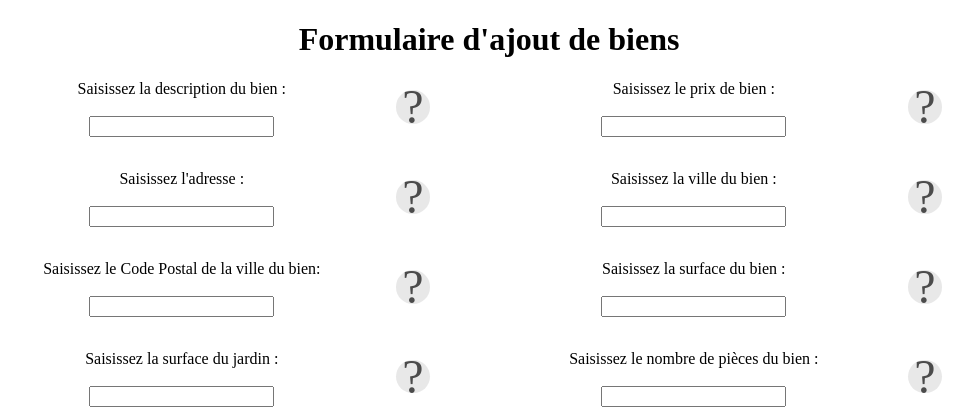
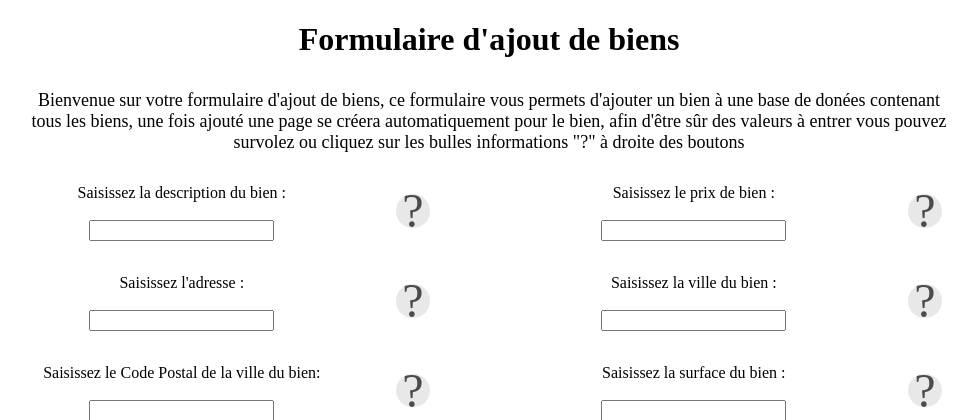
Before and after one commit to neit-H91/agenceimmo, a PHP site: page /vuescontroleurs/formAjoutBien.php in a window 1280 px wide. Shown: the part 90-510 px from the top of the page, without its empty margins (151-1128 px from the left). Run offline with PHP 8.4, Linux system fonts and the light colour scheme.

Commit message:
Update formAjoutBien.php

```diff
--- a/vuescontroleurs/formAjoutBien.php
+++ b/vuescontroleurs/formAjoutBien.php
@@ -17,9 +17,11 @@
 	<div id="page">
             <div id="contenu">
                 <h1>Formulaire d'ajout de biens</h1>
+		 <p>Bienvenue sur votre formulaire d'ajout de biens, ce formulaire vous permets d'ajouter un bien à une base de donées contenant tous les biens,
+                 une fois ajouté une page se créera automatiquement pour le bien, afin d'être sûr des valeurs à entrer vous pouvez survolez ou cliquez sur les
+                 bulles informations "?" à droite des boutons</p>
                 <form action="../autres/ajouterBiens.php" method="POST">
                     <div id="formulaire">
-
                             <div class="bloc">
                                 <div class="colonne1">
                                     <label for="parametre1">Saisissez la description du bien :</label>
@@ -144,10 +146,8 @@
                 }
     	        ?>
                 </div>
-
             </div>
         </div>
-
 
     	<?php
         include('../inc/piedDePage.inc');
```
